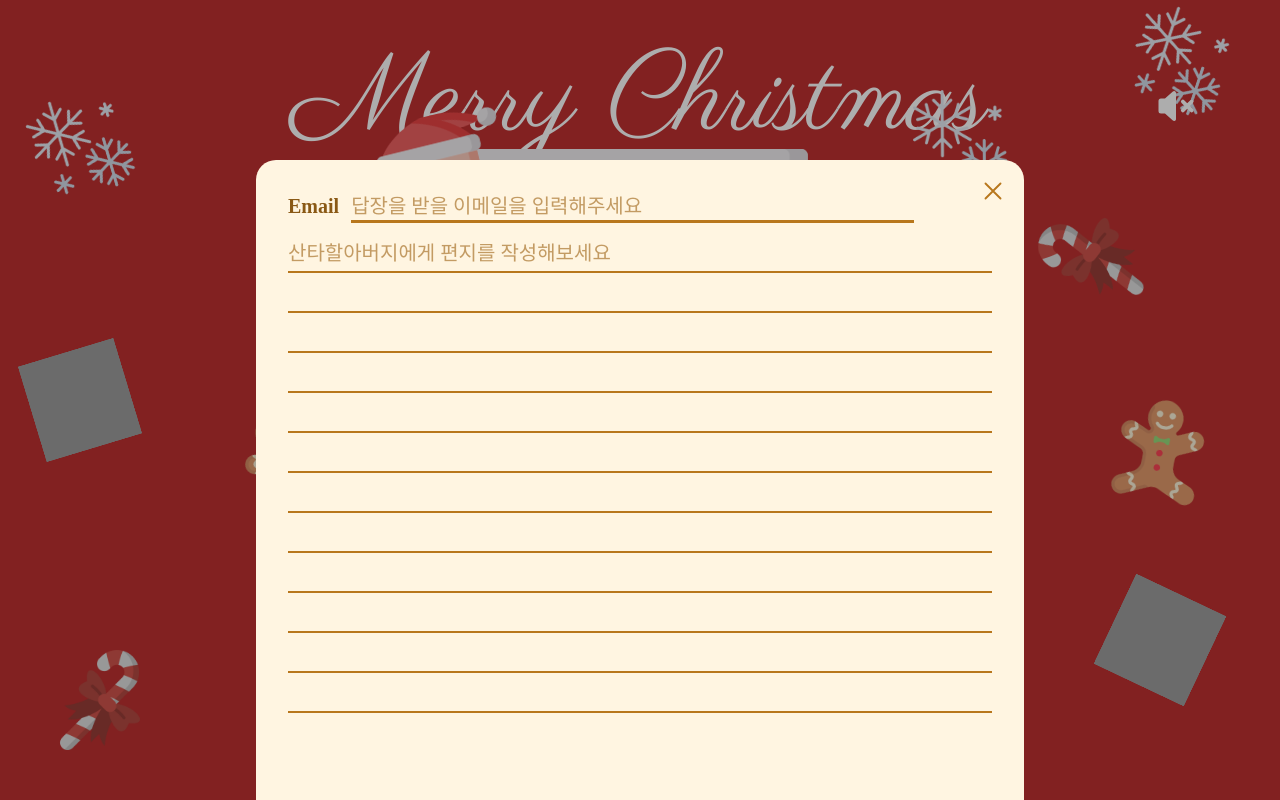
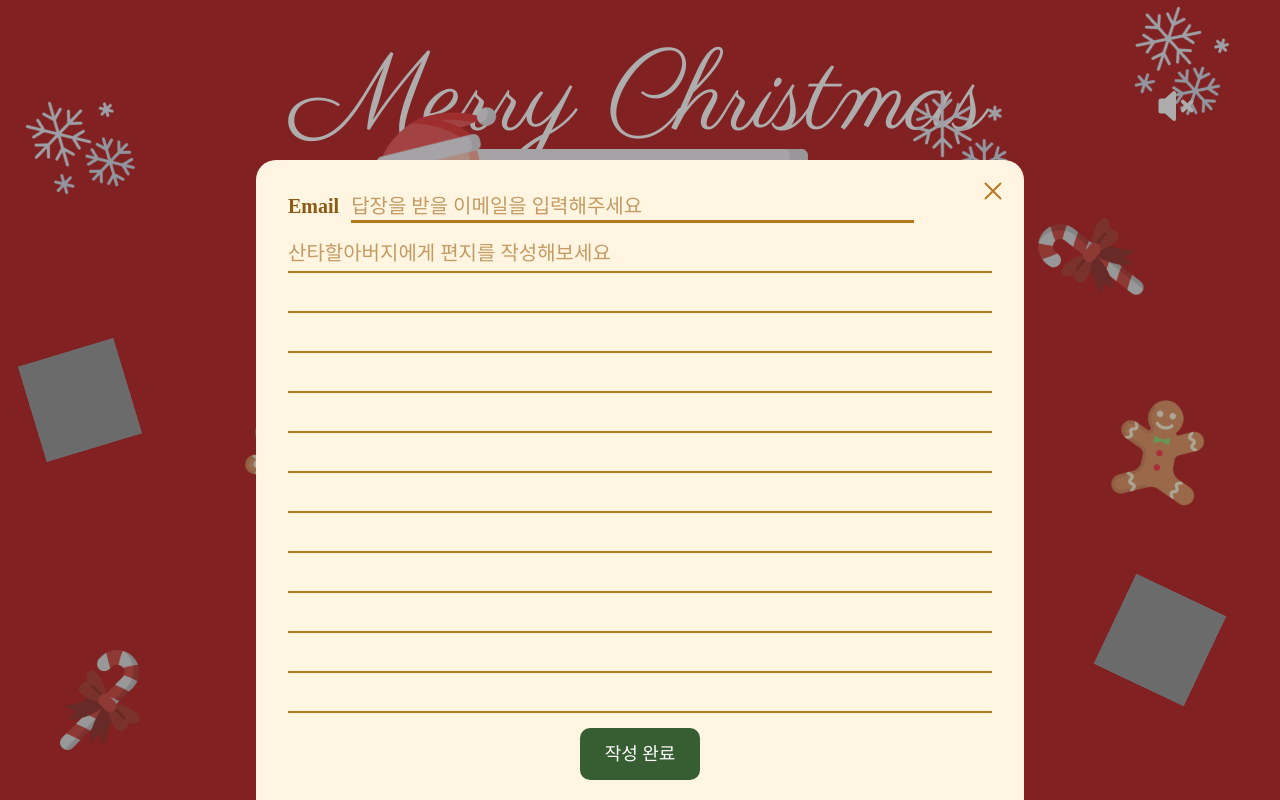
Before and after one commit to maywngml/santa-mailbox, a Next.js app: page / in a window 1280 px wide. Both pictures are taken after a click on the element 640 px from the left and 374 px from the top of the page. Built offline with nearby package versions, Linux system fonts and the light colour scheme; grey boxes are pictures that could not be loaded.

Commit message:
[Add] 작성 완료 버튼 추가, 최상단 div from 태그로 변경

```diff
--- a/components/letter/LetterForm/LetterForm.tsx
+++ b/components/letter/LetterForm/LetterForm.tsx
@@ -1,8 +1,9 @@
 import { LetterTextArea } from '..';
+import { Button } from '@/components/ui';
 
 export default function LetterForm() {
   return (
-    <div className='h-full'>
+    <form className='h-full'>
       <label className='mr-3 font-bold text-dark-brown lg:text-xl lg:leading-[20px]'>
         Email
       </label>
@@ -14,6 +15,12 @@ export default function LetterForm() {
         className='mt-2 lg:mt-[10px]'
         isOutgoing={true}
       />
-    </div>
+      <Button
+        className='absolute left-1/2 bottom-3 w-24 -translate-x-1/2 bg-dark-green text-sm lg:w-[120px] lg:bottom-5 lg:text-lg'
+        type='submit'
+      >
+        작성 완료
+      </Button>
+    </form>
   );
 }
```
